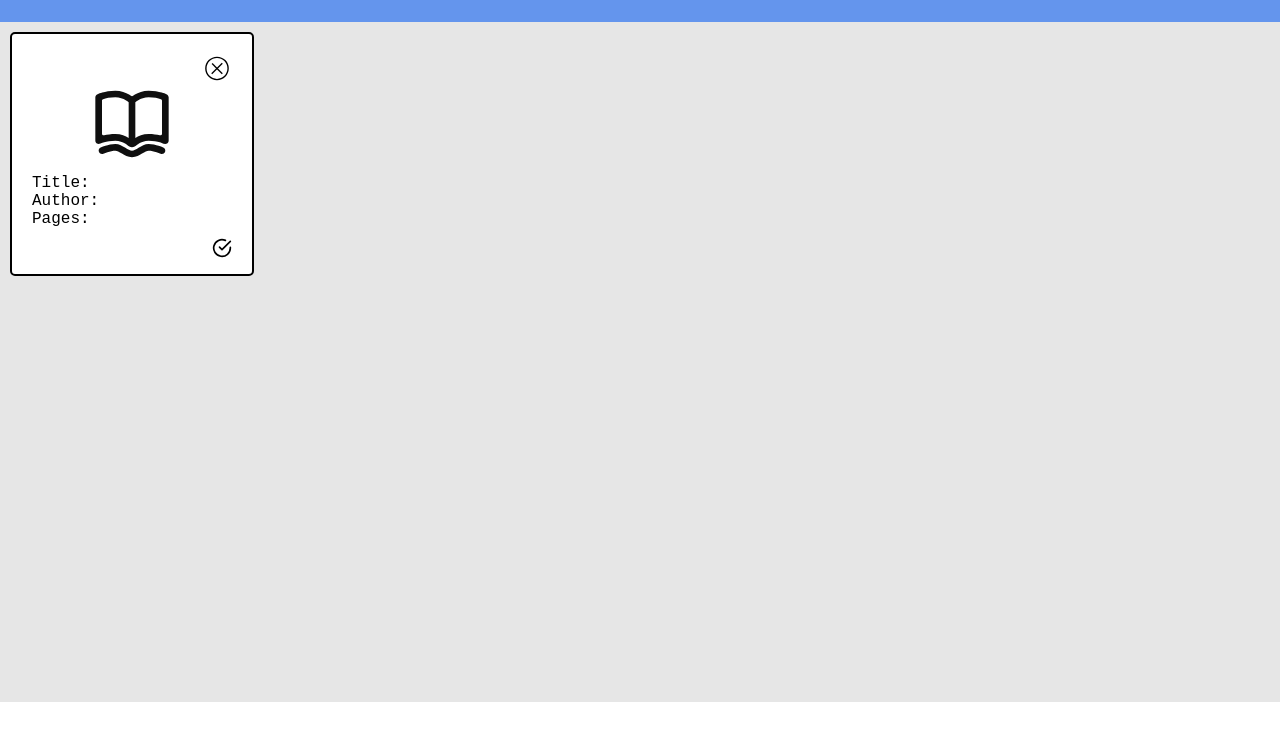
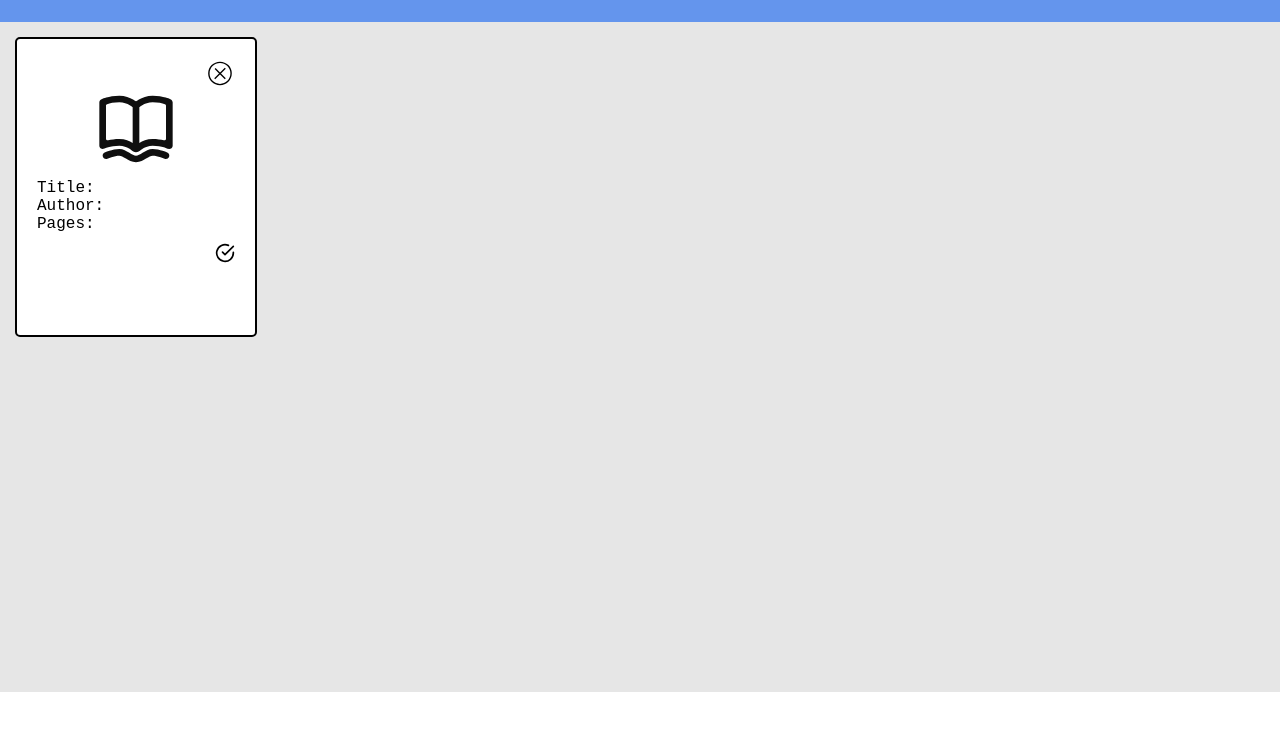
Before and after one commit to valentinaSenno/odin-library, a plain HTML site: page index.html in a window 1280 px wide. Shown: the part 67-800 px from the top of the page. Drawn offline with Linux system fonts and the light colour scheme.

Commit message:
Fix grid layout

```diff
--- a/styles.css
+++ b/styles.css
@@ -4,6 +4,7 @@
     box-sizing: content-box;
     font-family: 'Courier New', Courier, monospace;
 }
+
 
 .header {
     background-color: cornflowerblue;
@@ -16,10 +17,12 @@
 
 .main {
     background-color: rgb(230, 230, 230);
-    height: 85vh;
-    display: flex;
-    flex-wrap: wrap;
-    align-content: flex-start
+    height: 80vh;
+    padding: 15px;
+    display: grid;
+    grid-template-columns: repeat(5, 1fr);
+    gap: 10px;
+    overflow-y: scroll;
 }
 
 .open-button {
@@ -40,13 +43,13 @@ button:hover {
     background-color: white;
     padding: 20px;
     border: 2px solid black;
+    width: 100%;
+    box-sizing: border-box;
     border-radius: 5px;
-    width: 200px;
-    height: 200px;
-    margin: 10px;
     text-align: center;
     display: flex;
     flex-direction: column;
+    height: 300px;
 }
 
 .read-icon {
```
